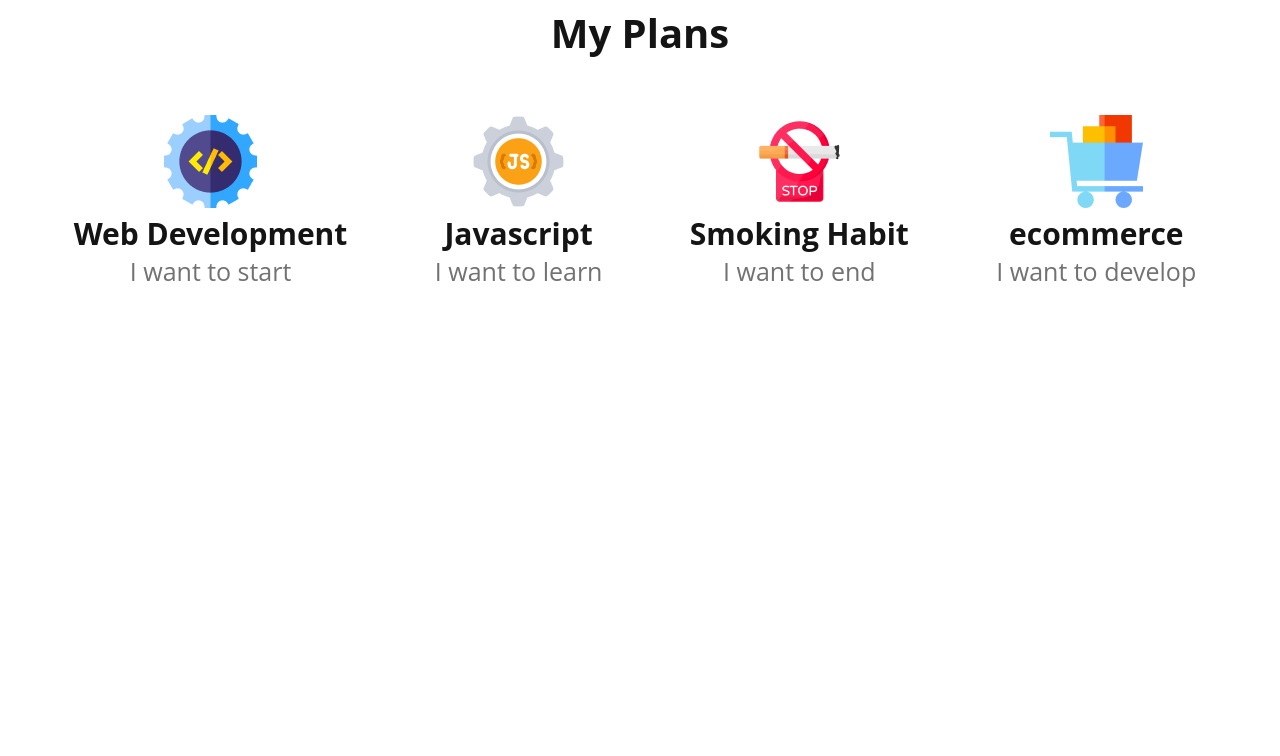
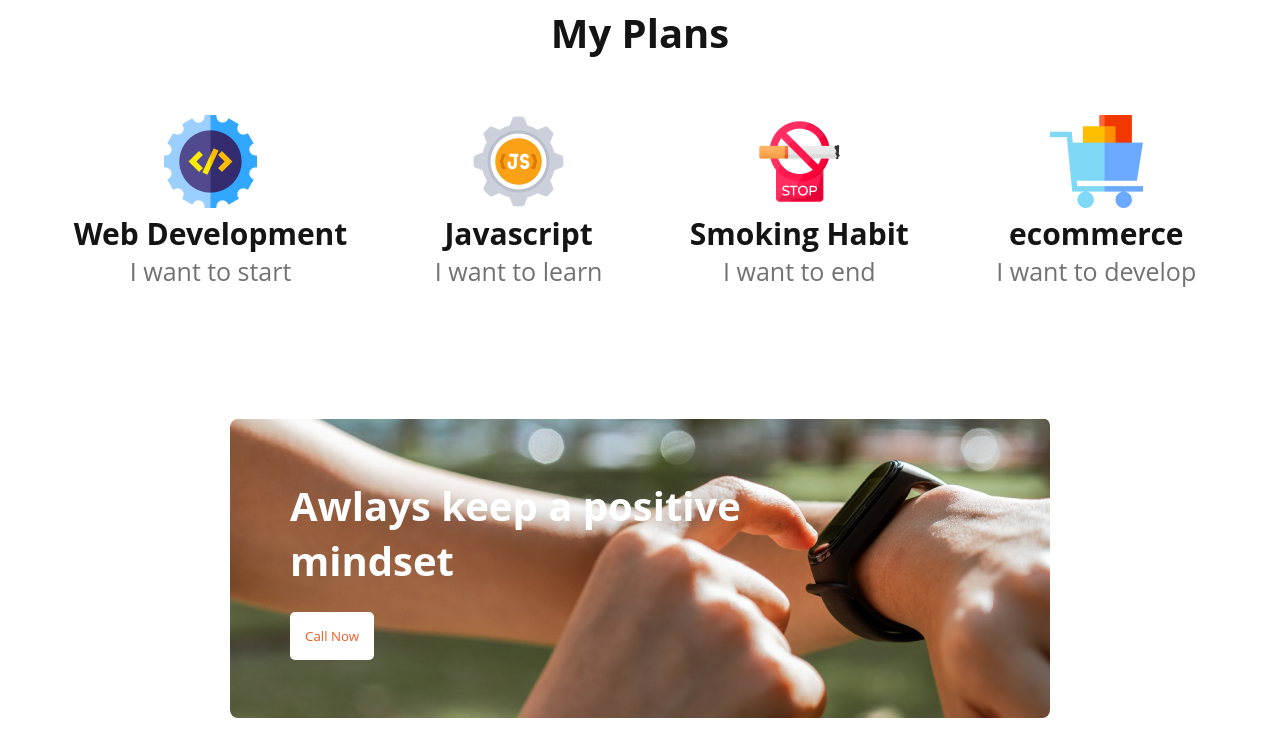
Before and after one commit to omor8243/new-year-project-repo, a plain HTML site: page index.html in a window 1280 px wide. Shown: the part 1424-2180 px from the top of the page. Before the commit the page ends 1712 px from the top, so only its background shows below. Drawn offline with Linux system fonts and the light colour scheme.

Commit message:
added call now section

```diff
--- a/css/style.css
+++ b/css/style.css
@@ -90,12 +90,14 @@
   text-align: center;
   margin-bottom: 55px;
 }
-.my-plan-con{
+
+.my-plan-con {
   display: flex;
   text-align: center;
   justify-content: space-around;
   padding: 0 40px 0 30px;
 }
+
 .my-plan-icon-title {
   color: #151414;
   /* text-align: center; */
@@ -104,8 +106,36 @@
 }
 
 .my-con-icon-sub-title {
-  color:#737272;
+  color: #737272;
   /* text-align: center; */
   font-size: 25px;
   font-weight: 500;
 }
+
+/*call now section css*/
+.call-naw-part {
+  background-image: url('../images/watch.png');
+  height: 300px;
+  margin: 130px 230px 130px 230px;
+  border-radius: 8px;
+  border: none;
+  /* width: 100%; */
+}
+
+.call-heading {
+  color: #FFF;
+  font-size: 40px;
+  font-weight: 700;
+  margin-left: 60px;
+  padding-top: 60px;
+}
+
+.call-btn {
+  border-radius: 5px;
+  background: #FFF;
+  padding: 15px;
+  color: #F15B22;
+  margin-left: 60px;
+  margin-top: 24px;
+  border: none;
+}
--- a/index.html
+++ b/index.html
@@ -70,6 +70,12 @@
       </div>
     </section>
     <!--my plan part end-->
+    <section>
+      <div class="call-naw-part">
+        <h3 class="call-heading">Awlays keep a positive <br> mindset</h3>
+        <BUtton class="call-btn" type="button">Call Now</BUtton>
+      </div>
+    </section>
   </main>
   <footer></footer>
 </body>
```
